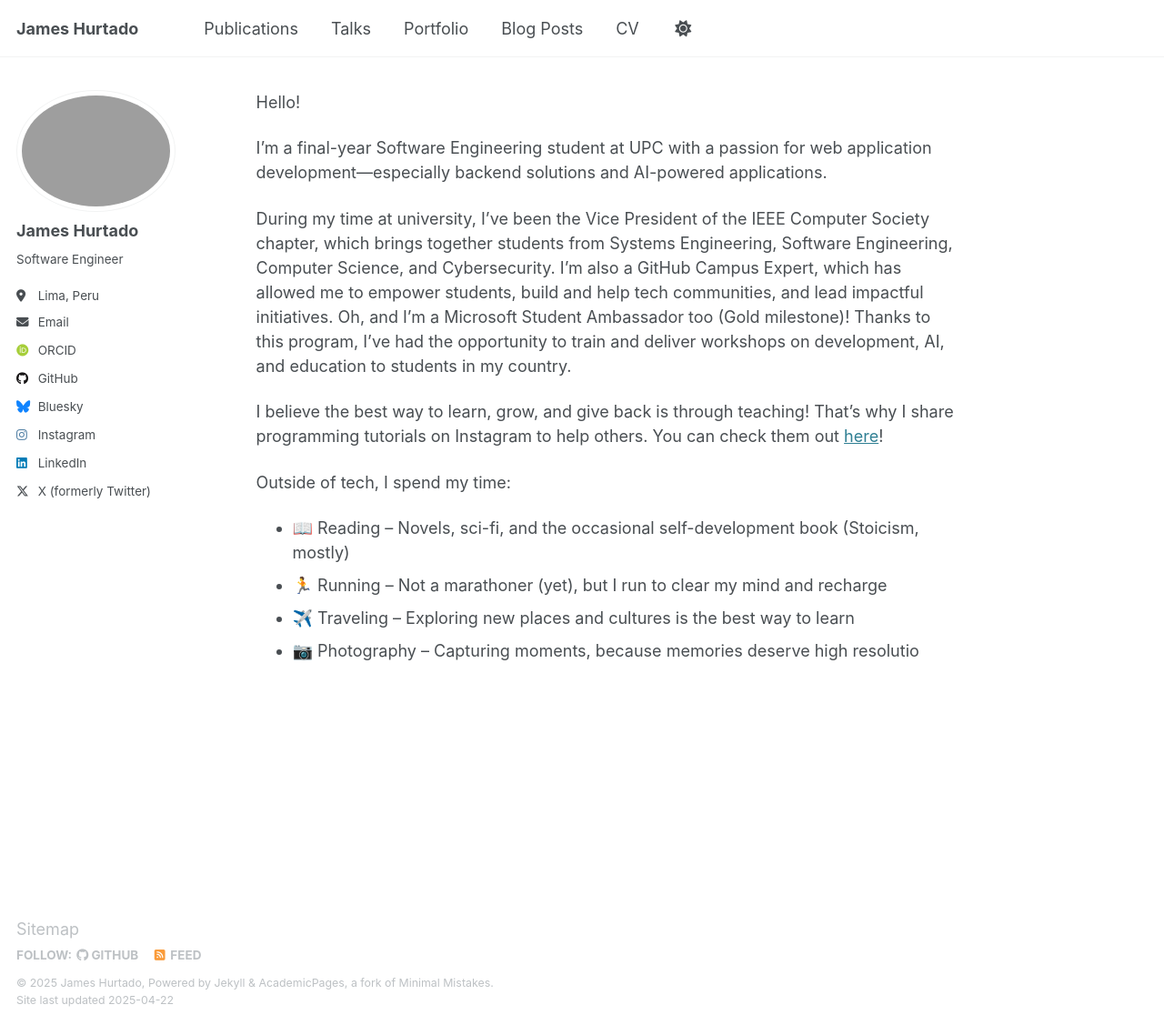
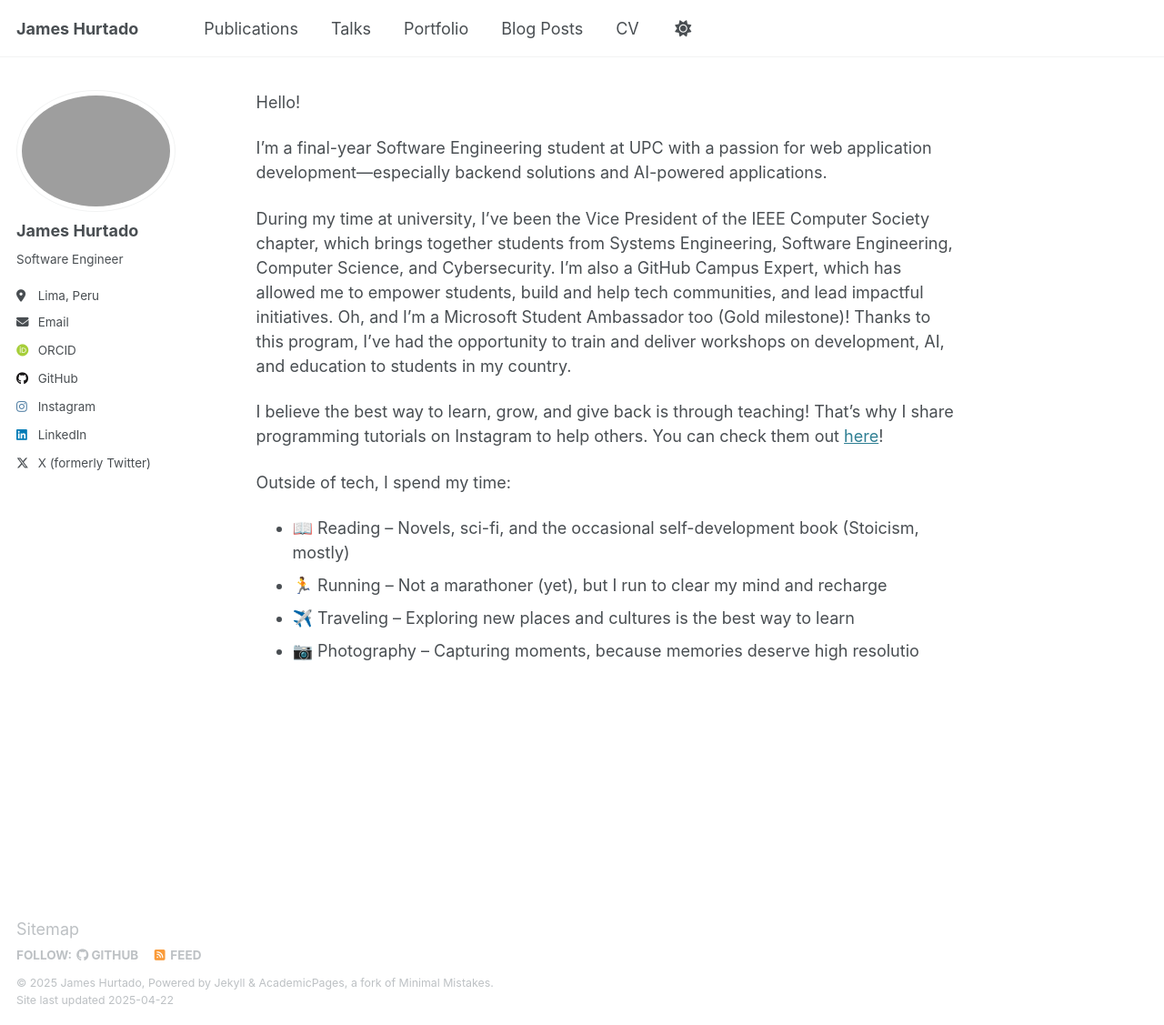
Before and after one commit to jamesrhurtado/jamesrhurtado.github.io, a Jekyll site: the page built from _pages/about.md, in a window 1280 px wide and 1127 px high. Shown: the whole window at 91% size. Built offline with Jekyll 4.4.1, drawn with Linux system fonts in a browser that asks for light colours; some web fonts are replaced.

Commit message:
Update _config.yml

```diff
--- a/_config.yml
+++ b/_config.yml
@@ -22,7 +22,7 @@ repository               : "jamesrhurtado/jamesrhurtado.github.io"
 #               Additional customization can be done by editing /_includes/author-profile.html
 author:
   # Biographic information
-  avatar           : "profile.png"
+  avatar           : "profile.JPEG"
   name             : "James Hurtado"
   pronouns         : # example: "she/her"
   bio              : "Software Engineer"
@@ -50,7 +50,7 @@ author:
   stackoverflow    : # User number or user number and name (i.e., use "1" or "1/jeff-atwood")
 
   # Social media
-  bluesky          : "bsky.app" # Replace this with you Bluesky username
+  bluesky          : # Replace this with you Bluesky username
   facebook         : # Username
   flickr           : # Username
   foursquare       : # Username
```
